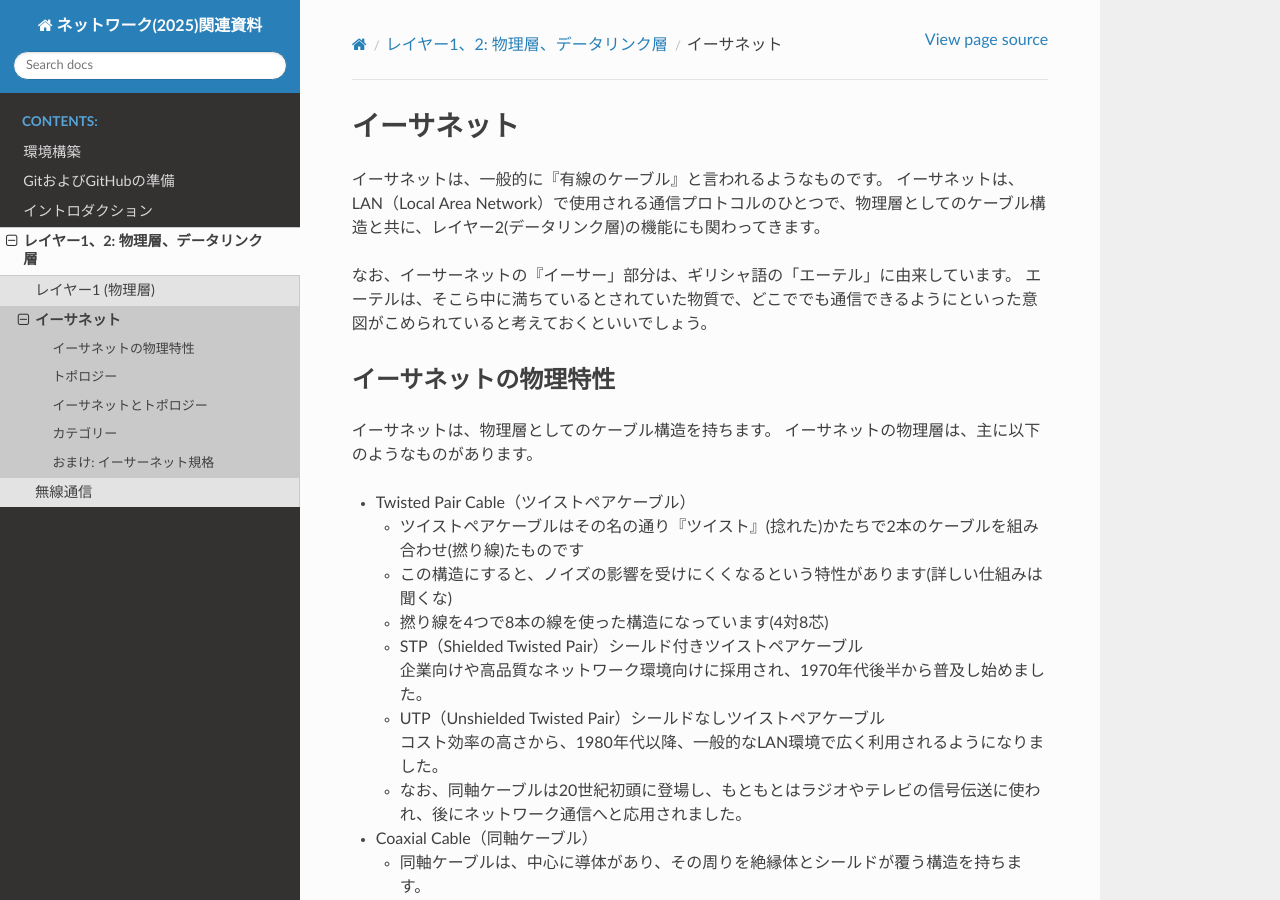
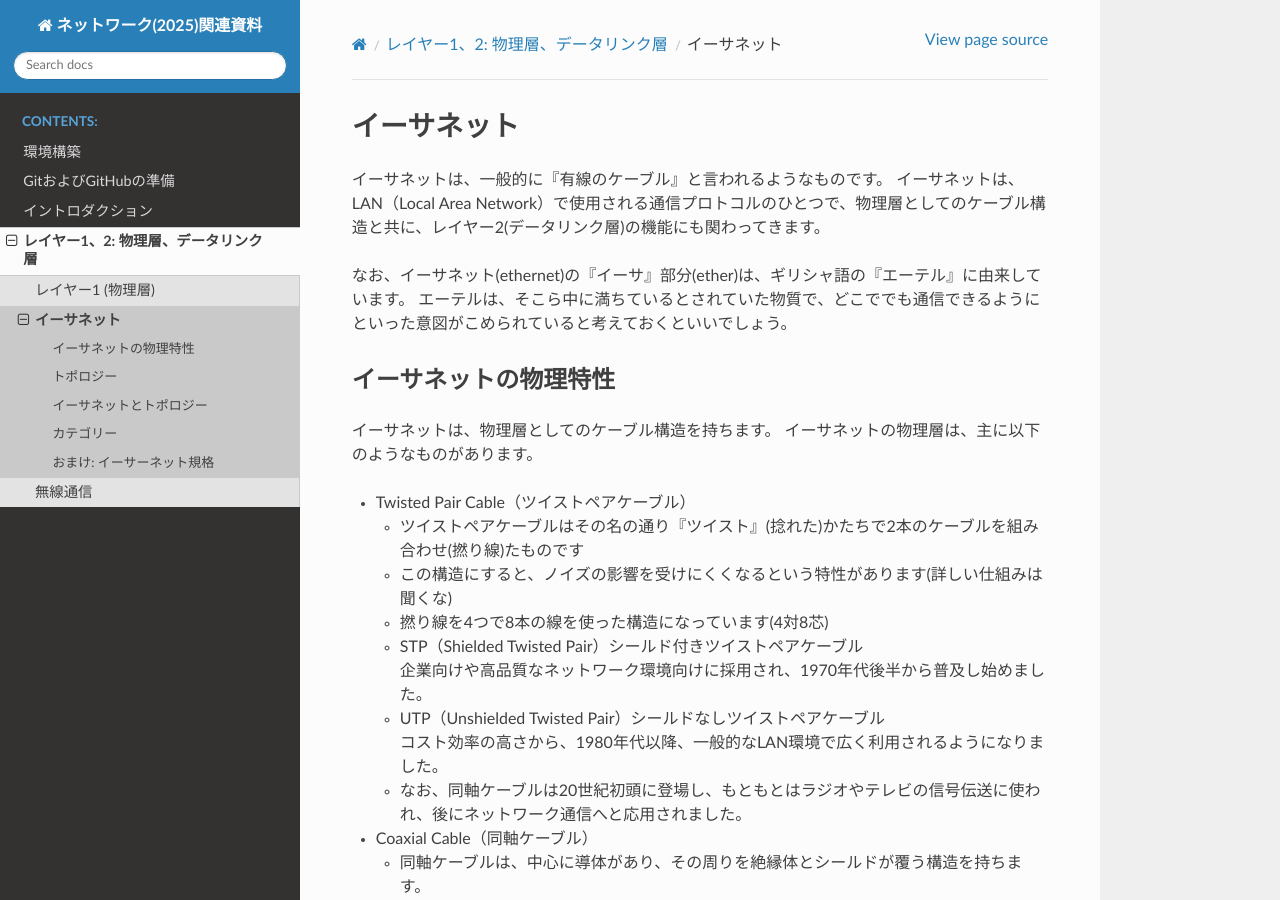
Before and after one commit to densuke/2025-network-doc, a Sphinx documentation site: the page built from source/w02-layer1/ethernet.md, in a window 1280 px wide and 900 px high. Built offline with Sphinx 7.4.7 and the Read the Docs theme 3.1.0, drawn with Linux system fonts in a browser that asks for light colours.

Commit message:
表記揺れ対応

```diff
--- a/source/w02-layer1/ethernet.md
+++ b/source/w02-layer1/ethernet.md
@@ -3,7 +3,7 @@
 イーサネットは、一般的に『有線のケーブル』と言われるようなものです。
 イーサネットは、LAN（Local Area Network）で使用される通信プロトコルのひとつで、物理層としてのケーブル構造と共に、レイヤー2(データリンク層)の機能にも関わってきます。
 
-なお、イーサーネットの『イーサー」部分は、ギリシャ語の「エーテル」に由来しています。
+なお、イーサネット(ethernet)の『イーサ』部分(ether)は、ギリシャ語の『エーテル』に由来しています。
 エーテルは、そこら中に満ちているとされていた物質で、どこででも通信できるようにといった意図がこめられていると考えておくといいでしょう。
 
 ## イーサネットの物理特性
```
